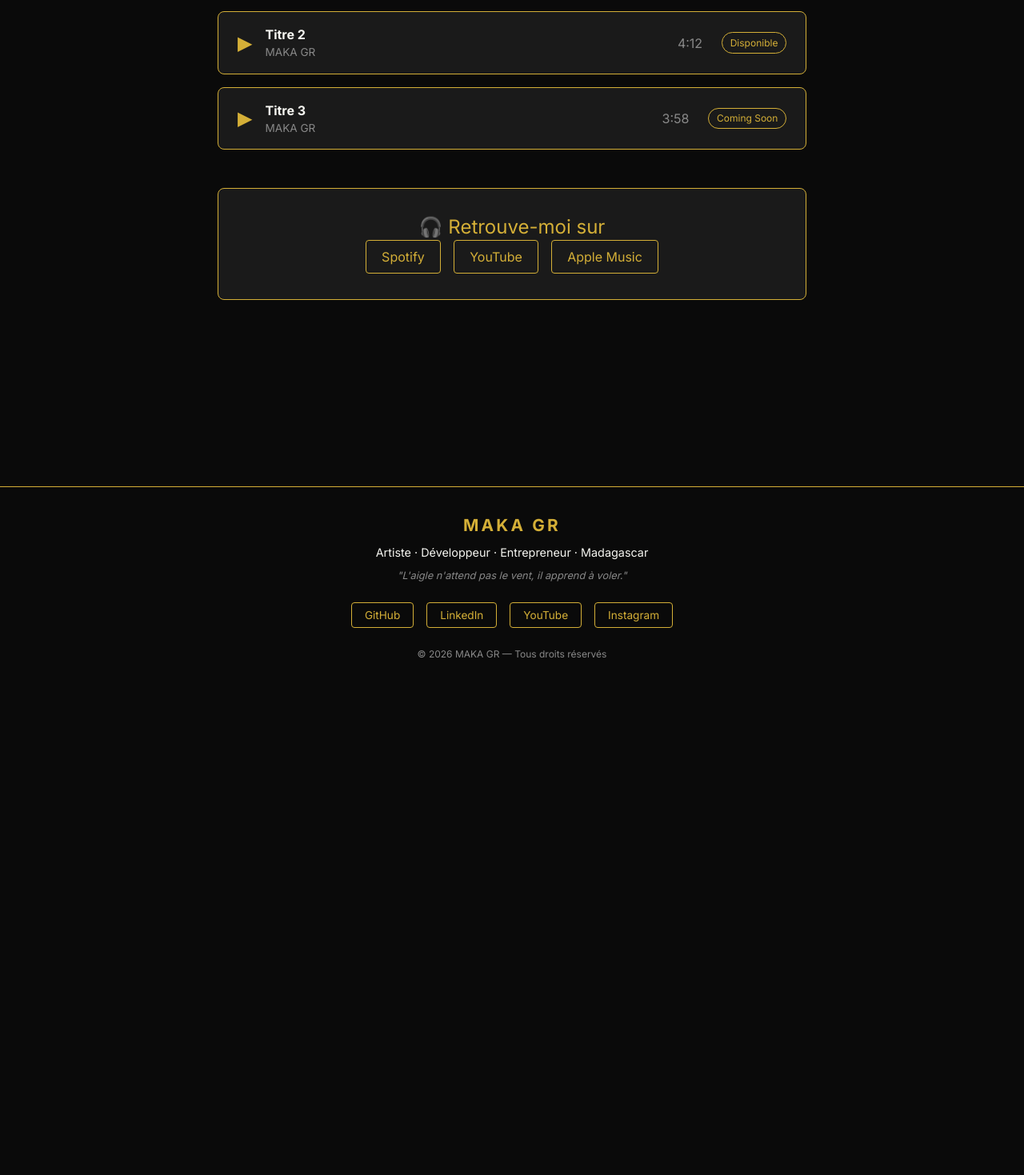
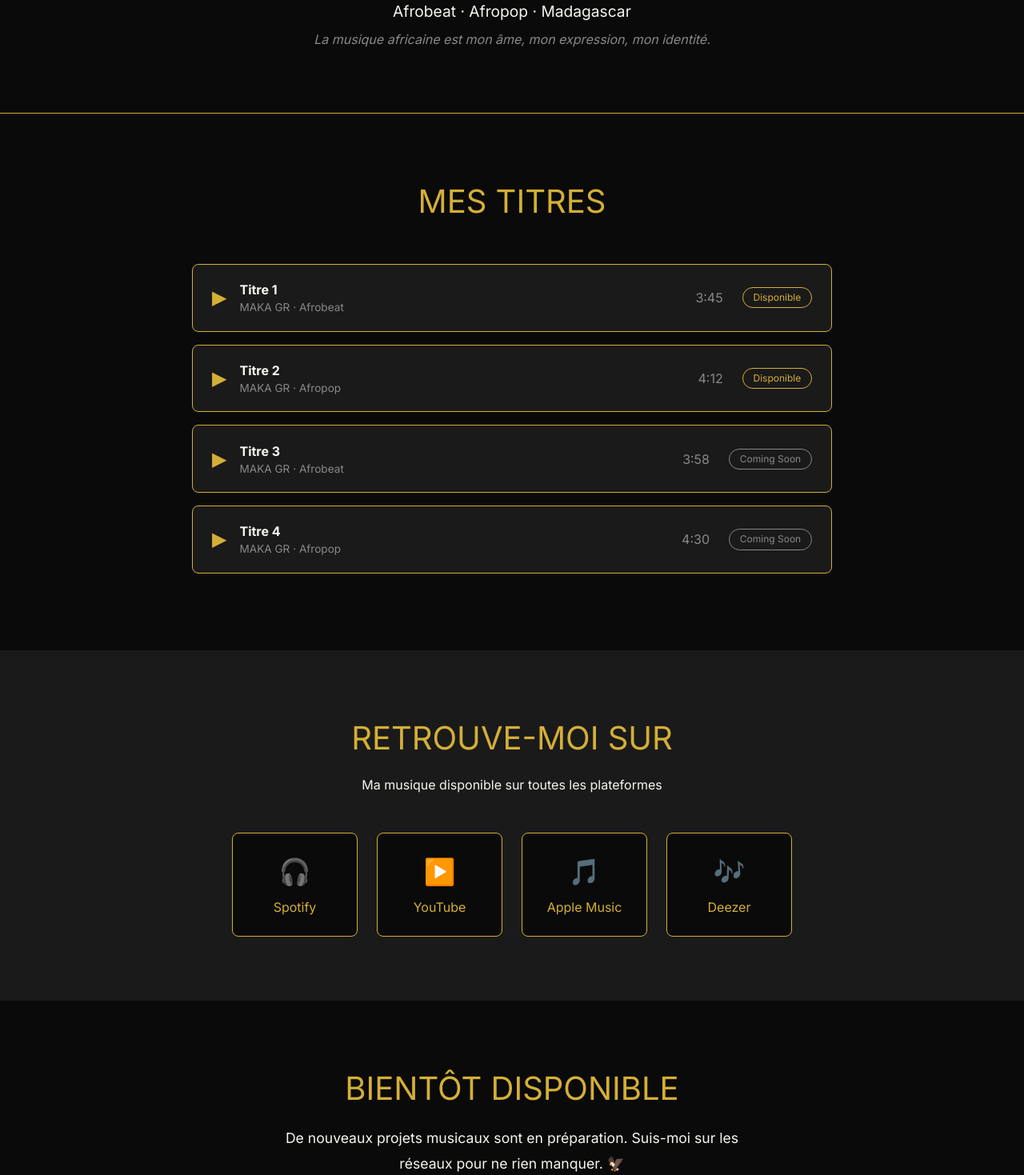
Before and after one commit to andrianasolofacrino-ops/maka-gr, a React (Vite) app: page /music in a window 1280 px wide. Shown: the part 261-1730 px from the top of the page at 80% size. Before the commit the page ends 1120 px from the top, so only its background shows below. Built offline with nearby package versions, Linux system fonts and the light colour scheme.

Commit message:
Music page complete - MAKA GR

```diff
--- a/src/pages/Music.jsx
+++ b/src/pages/Music.jsx
@@ -1,55 +1,89 @@
 function Music() {
   const tracks = [
-    { titre: 'Titre 1', duree: '3:45', statut: 'Disponible' },
-    { titre: 'Titre 2', duree: '4:12', statut: 'Disponible' },
-    { titre: 'Titre 3', duree: '3:58', statut: 'Coming Soon' },
+    { titre: 'Titre 1', duree: '3:45', statut: 'Disponible', genre: 'Afrobeat' },
+    { titre: 'Titre 2', duree: '4:12', statut: 'Disponible', genre: 'Afropop' },
+    { titre: 'Titre 3', duree: '3:58', statut: 'Coming Soon', genre: 'Afrobeat' },
+    { titre: 'Titre 4', duree: '4:30', statut: 'Coming Soon', genre: 'Afropop' },
+  ]
+
+  const plateformes = [
+    { nom: 'Spotify', emoji: '🎧' },
+    { nom: 'YouTube', emoji: '▶️' },
+    { nom: 'Apple Music', emoji: '🎵' },
+    { nom: 'Deezer', emoji: '🎶' },
   ]
 
   return (
-    <div className="bg-[#0A0A0A] min-h-screen py-16" style={{ display: 'flex', flexDirection: 'column', alignItems: 'center' }}>
+    <div style={{ backgroundColor: '#0A0A0A', minHeight: '100vh' }}>
 
-      <h1 className="text-[#D4AF37] text-5xl text-center mb-4">
+      {/* HERO MUSIC */}
+      <div style={{ padding: '5rem 2rem', textAlign: 'center', borderBottom: '1px solid #D4AF37' }}>
+        <h1 style={{ color: '#D4AF37', fontSize: '4rem', marginBottom: '1rem' }}>
           MA MUSIQUE
         </h1>
-
-      <p className="text-[#F5F5F0] text-center text-lg mb-16">
+        <p style={{ color: '#F5F5F0', fontSize: '1.2rem', marginBottom: '0.5rem' }}>
           Afrobeat · Afropop · Madagascar
         </p>
+        <p style={{ color: '#888', fontSize: '1rem', fontStyle: 'italic' }}>
+          La musique africaine est mon âme, mon expression, mon identité.
+        </p>
+      </div>
 
-      <div style={{ maxWidth: '800px', width: '100%', padding: '0 2rem' }}>
-
-        <h2 className="text-[#D4AF37] text-3xl mb-6">🎵 Mes Titres</h2>
-
+      {/* TITRES */}
+      <div style={{ padding: '5rem 2rem' }}>
+        <h2 style={{ color: '#D4AF37', fontSize: '2.5rem', textAlign: 'center', marginBottom: '3rem' }}>
+          MES TITRES
+        </h2>
+        <div style={{ maxWidth: '800px', margin: '0 auto' }}>
           {tracks.map((track, index) => (
-          <div key={index} style={{ backgroundColor: '#1A1A1A', border: '1px solid #D4AF37', borderRadius: '8px', padding: '1rem 1.5rem', marginBottom: '1rem', display: 'flex', justifyContent: 'space-between', alignItems: 'center' }}>
+            <div key={index} style={{ backgroundColor: '#1A1A1A', border: '1px solid #D4AF37', borderRadius: '8px', padding: '1.2rem 1.5rem', marginBottom: '1rem', display: 'flex', justifyContent: 'space-between', alignItems: 'center' }}>
               <div style={{ display: 'flex', alignItems: 'center', gap: '1rem' }}>
-              <span style={{ color: '#D4AF37', fontSize: '1.5rem' }}>▶</span>
+                <span style={{ color: '#D4AF37', fontSize: '1.5rem', cursor: 'pointer' }}>▶</span>
                 <div>
                   <p style={{ color: '#F5F5F0', fontWeight: 'bold', margin: 0 }}>{track.titre}</p>
-                <p style={{ color: '#888', fontSize: '0.85rem', margin: 0 }}>MAKA GR</p>
+                  <p style={{ color: '#888', fontSize: '0.85rem', margin: 0 }}>MAKA GR · {track.genre}</p>
                 </div>
               </div>
               <div style={{ display: 'flex', alignItems: 'center', gap: '1.5rem' }}>
                 <span style={{ color: '#888' }}>{track.duree}</span>
-              <span style={{ color: '#D4AF37', border: '1px solid #D4AF37', padding: '0.2rem 0.6rem', borderRadius: '9999px', fontSize: '0.75rem' }}>
+                <span style={{ color: track.statut === 'Coming Soon' ? '#888' : '#D4AF37', border: `1px solid ${track.statut === 'Coming Soon' ? '#888' : '#D4AF37'}`, padding: '0.2rem 0.8rem', borderRadius: '9999px', fontSize: '0.75rem' }}>
                   {track.statut}
                 </span>
               </div>
             </div>
           ))}
+        </div>
+      </div>
 
-        <div style={{ backgroundColor: '#1A1A1A', border: '1px solid #D4AF37', borderRadius: '8px', padding: '2rem', textAlign: 'center', marginTop: '3rem' }}>
-          <h2 className="text-[#D4AF37] text-2xl mb-6">🎧 Retrouve-moi sur</h2>
-          <div style={{ display: 'flex', justifyContent: 'center', gap: '1rem', flexWrap: 'wrap' }}>
-            {['Spotify', 'YouTube', 'Apple Music'].map((p, i) => (
-              <button key={i} style={{ color: '#D4AF37', border: '1px solid #D4AF37', padding: '0.5rem 1.2rem', borderRadius: '4px', backgroundColor: 'transparent', cursor: 'pointer' }}>
-                {p}
+      {/* PLATEFORMES */}
+      <div style={{ backgroundColor: '#1A1A1A', padding: '5rem 2rem' }}>
+        <h2 style={{ color: '#D4AF37', fontSize: '2.5rem', textAlign: 'center', marginBottom: '1rem' }}>
+          RETROUVE-MOI SUR
+        </h2>
+        <p style={{ color: '#F5F5F0', textAlign: 'center', marginBottom: '3rem' }}>
+          Ma musique disponible sur toutes les plateformes
+        </p>
+        <div style={{ maxWidth: '700px', margin: '0 auto', display: 'grid', gridTemplateColumns: 'repeat(auto-fit, minmax(150px, 1fr))', gap: '1.5rem' }}>
+          {plateformes.map((p, i) => (
+            <button key={i} style={{ backgroundColor: '#0A0A0A', color: '#D4AF37', border: '1px solid #D4AF37', borderRadius: '8px', padding: '1.5rem', fontSize: '1rem', cursor: 'pointer', textAlign: 'center' }}>
+              <div style={{ fontSize: '2rem', marginBottom: '0.5rem' }}>{p.emoji}</div>
+              {p.nom}
             </button>
           ))}
         </div>
       </div>
 
+      {/* COMING SOON */}
+      <div style={{ padding: '5rem 2rem', textAlign: 'center' }}>
+        <h2 style={{ color: '#D4AF37', fontSize: '2.5rem', marginBottom: '1rem' }}>
+          BIENTÔT DISPONIBLE
+        </h2>
+        <p style={{ color: '#F5F5F0', fontSize: '1.1rem', maxWidth: '600px', margin: '0 auto', lineHeight: '1.8' }}>
+          De nouveaux projets musicaux sont en préparation.
+          Suis-moi sur les réseaux pour ne rien manquer. 🦅
+        </p>
       </div>
+
     </div>
   )
 }
```
Lines whose indentation alone changed are shown as unchanged.
